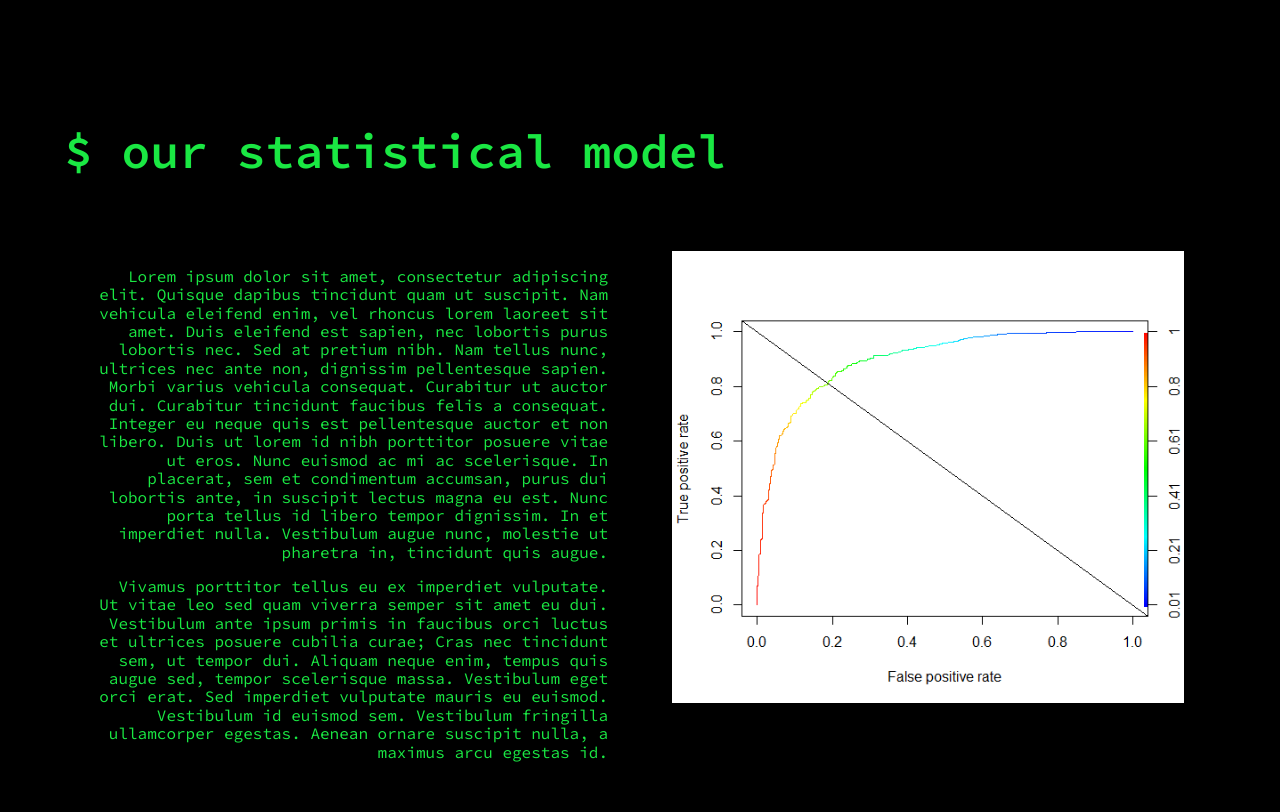
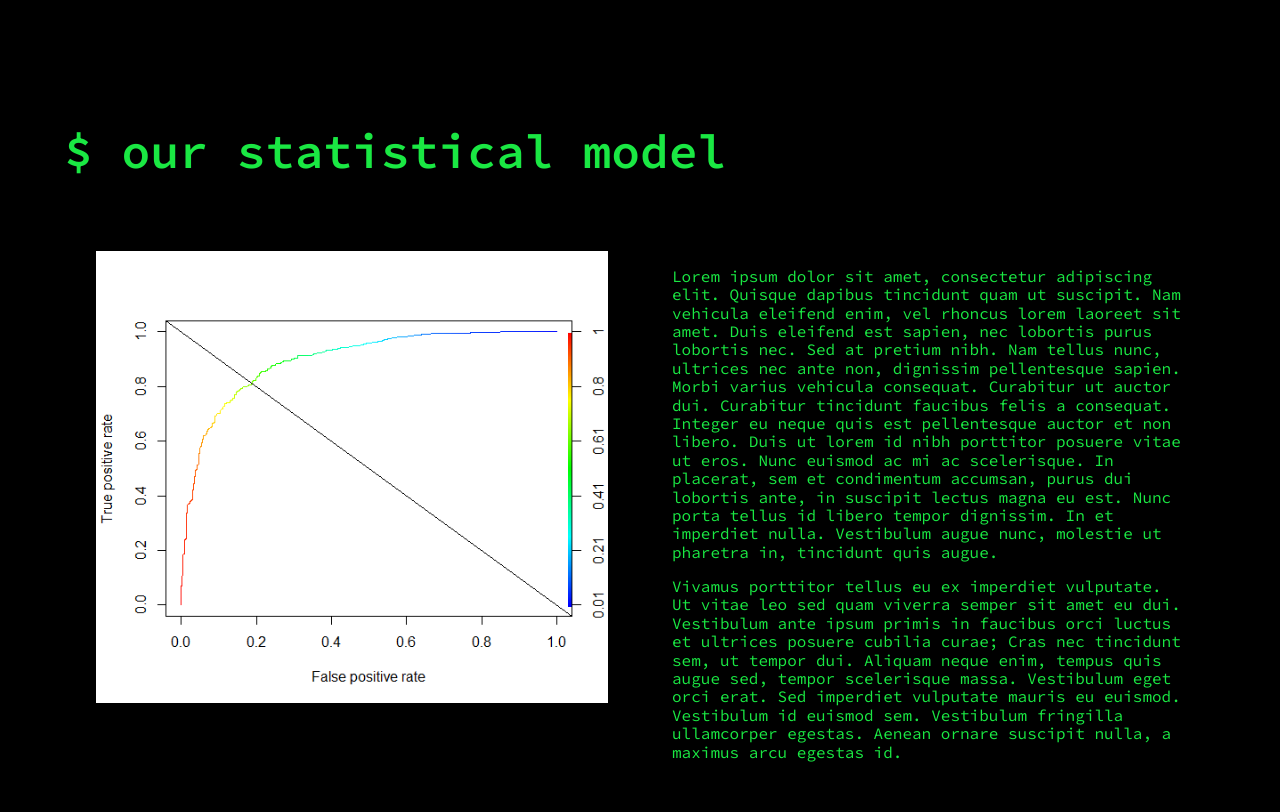
Before and after one commit to open-source-grilled-cheese/data-club-hackathon, a plain HTML site: page docs/index.html in a window 1280 px wide. Shown: the part 2316-3128 px from the top of the page. Drawn offline with Linux system fonts and the light colour scheme.

Commit message:
align left, not right

```diff
--- a/docs/index.html
+++ b/docs/index.html
@@ -27,10 +27,10 @@
     </div>
     <div class="vh-100 w-100 dt ph5">
         <h2 class="f1 fw6">$ the dataset</h2>
-            <div class="fl w-50 pa4">
-                <p class="tr">Lorem ipsum dolor sit amet, consectetur adipiscing elit. Quisque dapibus tincidunt quam ut suscipit. Nam vehicula eleifend enim, vel rhoncus lorem laoreet sit amet. Duis eleifend est sapien, nec lobortis purus lobortis nec. Sed at pretium nibh. Nam tellus nunc, ultrices nec ante non, dignissim pellentesque sapien. Morbi varius vehicula consequat. Curabitur ut auctor dui. Curabitur tincidunt faucibus felis a consequat. Integer eu neque quis est pellentesque auctor et non libero. Duis ut lorem id nibh porttitor posuere vitae ut eros. Nunc euismod ac mi ac scelerisque. In placerat, sem et condimentum accumsan, purus dui lobortis ante, in suscipit lectus magna eu est. Nunc porta tellus id libero tempor dignissim. In et imperdiet nulla. Vestibulum augue nunc, molestie ut pharetra in, tincidunt quis augue.</p>
-                <p class="tr">Vivamus porttitor tellus eu ex imperdiet vulputate. Ut vitae leo sed quam viverra semper sit amet eu dui. Vestibulum ante ipsum primis in faucibus orci luctus et ultrices posuere cubilia curae; Cras nec tincidunt sem, ut tempor dui. Aliquam neque enim, tempus quis augue sed, tempor scelerisque massa. Vestibulum eget orci erat. Sed imperdiet vulputate mauris eu euismod. Vestibulum id euismod sem. Vestibulum fringilla ullamcorper egestas. Aenean ornare suscipit nulla, a maximus arcu egestas id.</p>
-            </div>
+        <div class="fl w-50 pa4">
+            <p class="tr">Lorem ipsum dolor sit amet, consectetur adipiscing elit. Quisque dapibus tincidunt quam ut suscipit. Nam vehicula eleifend enim, vel rhoncus lorem laoreet sit amet. Duis eleifend est sapien, nec lobortis purus lobortis nec. Sed at pretium nibh. Nam tellus nunc, ultrices nec ante non, dignissim pellentesque sapien. Morbi varius vehicula consequat. Curabitur ut auctor dui. Curabitur tincidunt faucibus felis a consequat. Integer eu neque quis est pellentesque auctor et non libero. Duis ut lorem id nibh porttitor posuere vitae ut eros. Nunc euismod ac mi ac scelerisque. In placerat, sem et condimentum accumsan, purus dui lobortis ante, in suscipit lectus magna eu est. Nunc porta tellus id libero tempor dignissim. In et imperdiet nulla. Vestibulum augue nunc, molestie ut pharetra in, tincidunt quis augue.</p>
+            <p class="tr">Vivamus porttitor tellus eu ex imperdiet vulputate. Ut vitae leo sed quam viverra semper sit amet eu dui. Vestibulum ante ipsum primis in faucibus orci luctus et ultrices posuere cubilia curae; Cras nec tincidunt sem, ut tempor dui. Aliquam neque enim, tempus quis augue sed, tempor scelerisque massa. Vestibulum eget orci erat. Sed imperdiet vulputate mauris eu euismod. Vestibulum id euismod sem. Vestibulum fringilla ullamcorper egestas. Aenean ornare suscipit nulla, a maximus arcu egestas id.</p>
+        </div>
         <div class="pa4 fl w-50">
             <img class="img1" src="csv.png" alt="" srcset="">
         </div>
@@ -40,12 +40,12 @@
     </div>
     <div class="vh-100 w-100 dt ph5">
         <h2 class="f1 fw6">$ our statistical model</h2>
-            <div class="fl w-50 pa4">
-                <p class="tr">Lorem ipsum dolor sit amet, consectetur adipiscing elit. Quisque dapibus tincidunt quam ut suscipit. Nam vehicula eleifend enim, vel rhoncus lorem laoreet sit amet. Duis eleifend est sapien, nec lobortis purus lobortis nec. Sed at pretium nibh. Nam tellus nunc, ultrices nec ante non, dignissim pellentesque sapien. Morbi varius vehicula consequat. Curabitur ut auctor dui. Curabitur tincidunt faucibus felis a consequat. Integer eu neque quis est pellentesque auctor et non libero. Duis ut lorem id nibh porttitor posuere vitae ut eros. Nunc euismod ac mi ac scelerisque. In placerat, sem et condimentum accumsan, purus dui lobortis ante, in suscipit lectus magna eu est. Nunc porta tellus id libero tempor dignissim. In et imperdiet nulla. Vestibulum augue nunc, molestie ut pharetra in, tincidunt quis augue.</p>
-                <p class="tr">Vivamus porttitor tellus eu ex imperdiet vulputate. Ut vitae leo sed quam viverra semper sit amet eu dui. Vestibulum ante ipsum primis in faucibus orci luctus et ultrices posuere cubilia curae; Cras nec tincidunt sem, ut tempor dui. Aliquam neque enim, tempus quis augue sed, tempor scelerisque massa. Vestibulum eget orci erat. Sed imperdiet vulputate mauris eu euismod. Vestibulum id euismod sem. Vestibulum fringilla ullamcorper egestas. Aenean ornare suscipit nulla, a maximus arcu egestas id.</p>
-            </div>
         <div class="pa4 fl w-50">
             <img class="img1" src="ROCplot.png" alt="" srcset="">
+        </div>
+        <div class="fl w-50 pa4">
+            <p class="tl">Lorem ipsum dolor sit amet, consectetur adipiscing elit. Quisque dapibus tincidunt quam ut suscipit. Nam vehicula eleifend enim, vel rhoncus lorem laoreet sit amet. Duis eleifend est sapien, nec lobortis purus lobortis nec. Sed at pretium nibh. Nam tellus nunc, ultrices nec ante non, dignissim pellentesque sapien. Morbi varius vehicula consequat. Curabitur ut auctor dui. Curabitur tincidunt faucibus felis a consequat. Integer eu neque quis est pellentesque auctor et non libero. Duis ut lorem id nibh porttitor posuere vitae ut eros. Nunc euismod ac mi ac scelerisque. In placerat, sem et condimentum accumsan, purus dui lobortis ante, in suscipit lectus magna eu est. Nunc porta tellus id libero tempor dignissim. In et imperdiet nulla. Vestibulum augue nunc, molestie ut pharetra in, tincidunt quis augue.</p>
+            <p class="tl">Vivamus porttitor tellus eu ex imperdiet vulputate. Ut vitae leo sed quam viverra semper sit amet eu dui. Vestibulum ante ipsum primis in faucibus orci luctus et ultrices posuere cubilia curae; Cras nec tincidunt sem, ut tempor dui. Aliquam neque enim, tempus quis augue sed, tempor scelerisque massa. Vestibulum eget orci erat. Sed imperdiet vulputate mauris eu euismod. Vestibulum id euismod sem. Vestibulum fringilla ullamcorper egestas. Aenean ornare suscipit nulla, a maximus arcu egestas id.</p>
         </div>
     </div>
 </body>
```
